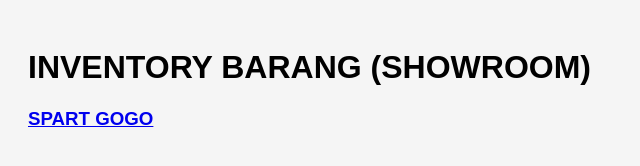
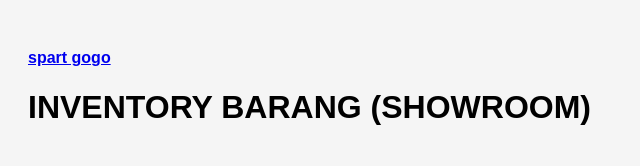
Before and after one commit to A-Hardiansyah/goshidd, a plain HTML site: page index.html in a window 1280 px wide. Shown: the whole page, without its empty margins (0-640 px from the left). Drawn offline with Linux system fonts and the light colour scheme; no server answers.

Commit message:
Add link to db.html in index.html

```diff
--- a/index.html
+++ b/index.html
@@ -6,8 +6,8 @@
 </head>
 <body>
 
+<h4><a href="db.html">spart gogo</a></h4>
 <h1>INVENTORY BARANG (SHOWROOM)</h1>
-<h3><a href="db.html">SPART GOGO</a></h3>
 
 <div id="product-container"></div>
 
```
